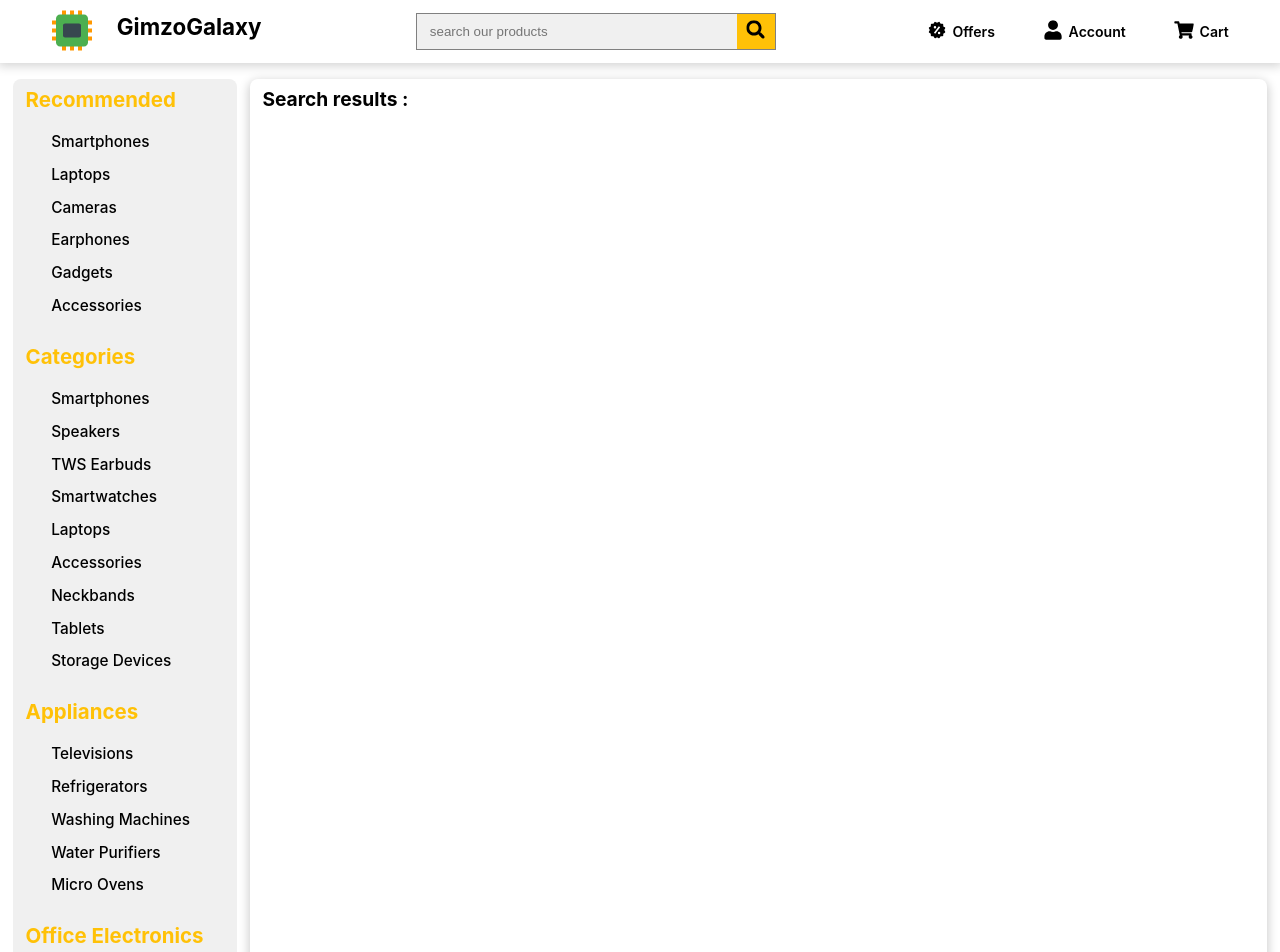
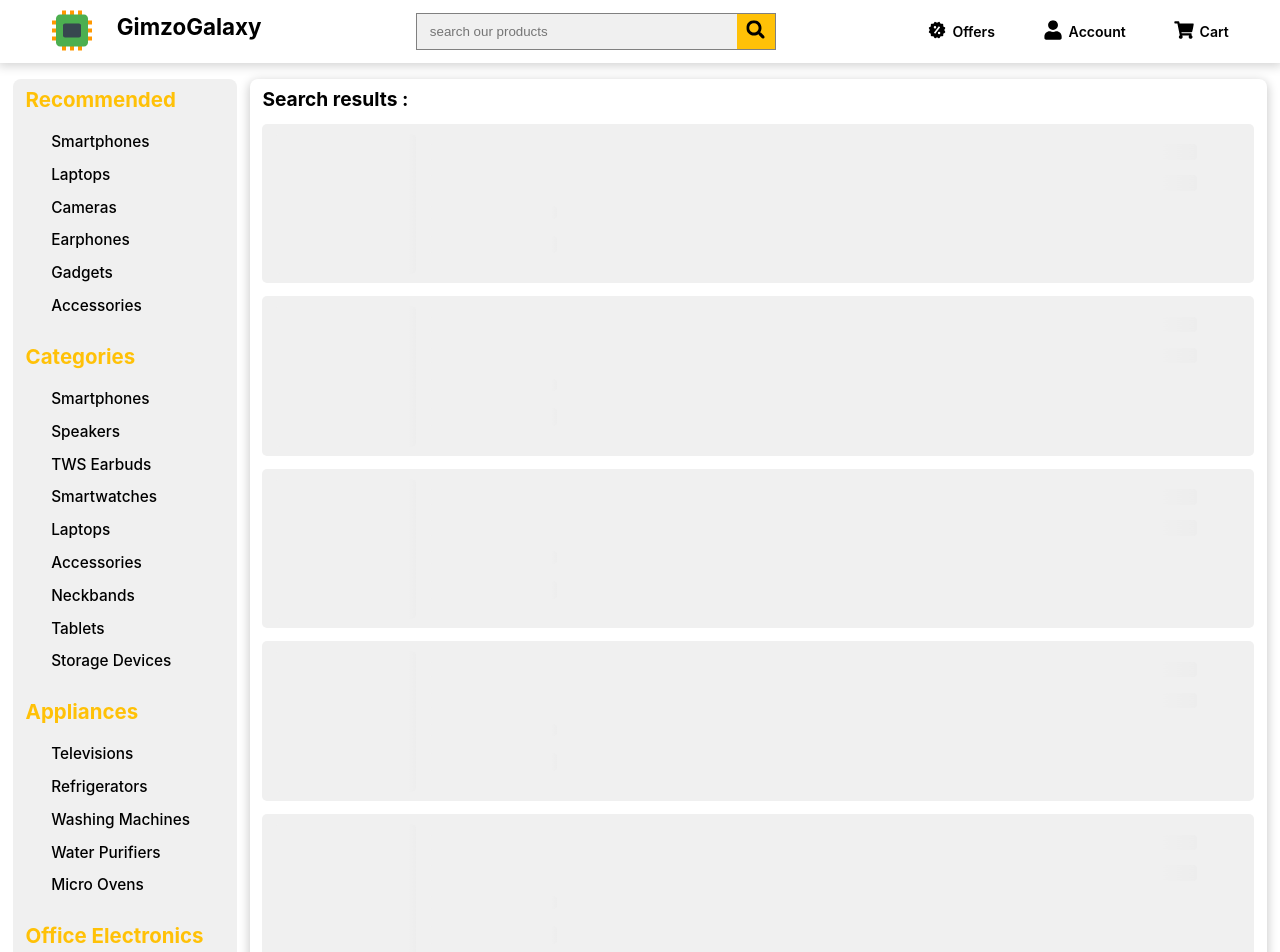
Before and after one commit to mohamedalijinnah81/gimzo-galaxy, a React (Create React App) app: page /gimzo-galaxy/search in a window 1280 px wide. Shown: the top 952 px of the page. Built offline with nearby package versions, Linux system fonts and the light colour scheme.

Commit message:
Category result implemented and Skeletons also

```diff
--- a/src/App.js
+++ b/src/App.js
@@ -8,6 +8,7 @@ import Searchresult from './components/searchresult/Searchresult.js';
 import axios from 'axios';
 import Sidebar from './components/home/Sidebar.js';
 import Listmodules from './components/home/Listmodules.js';
+import Categoryresult from './components/categoryresult/Categoryresult.js';
 
 function App() {
   const [searchItem, setSearchItem] = useState('');
@@ -17,6 +18,7 @@ function App() {
   const API_KEY = 'b2ffa4149da7cf2c4628d22edb54dd1b';
 
   const handleSubmit = async (e) => {
+    setIsLoading(true);
     e.preventDefault();
     navigate(`/gimzo-galaxy/search/${searchItem}`);
     const options = {
@@ -59,6 +61,9 @@ function App() {
             searchedList={searchedList}
             isLoading = {isLoading}
           />} />
+          <Route path='/gimzo-galaxy/category/:categoryName' element={<Categoryresult
+            API_KEY={API_KEY}
+          />} />
         </Routes>
       </div>
       <Footer />
--- /dev/null
+++ b/src/components/categoryresult/Categoryresult.js
@@ -0,0 +1,49 @@
+import React, { useState, useEffect } from 'react'
+import { useParams } from 'react-router-dom'
+import SearchList from '../searchresult/SearchList';
+import axios from 'axios';
+import Searchskeleton from '../searchresult/Searchskeleton';
+
+const Categoryresult = ({ API_KEY }) => {
+    const { categoryName } = useParams();
+    const [searchedList, setSearchedList] = useState([]);
+    const [isLoading, setIsLoading] = useState(true);
+
+    useEffect(() => {
+        setIsLoading(true);
+        async function fetchData() {
+          const options = {
+            method: 'GET',
+            url: `https://amazon-data-scraper124.p.rapidapi.com/search/${categoryName}`,
+            params: {
+              api_key: API_KEY
+            },
+            headers: {
+              'X-RapidAPI-Key': 'a07240adf6msha71256c7d443d8ap15d451jsndb014b6076f0',
+              'X-RapidAPI-Host': 'amazon-data-scraper124.p.rapidapi.com'
+            }
+          };
+            try {
+                const response = await axios.request(options);
+                const listItems = response.data.results;
+                setSearchedList(listItems);
+                // console.log(listItems);
+                setIsLoading(false);
+            } catch (error) {
+                console.error(error);
+            }
+        }
+        fetchData();
+    }, [categoryName])
+  return (
+    <div className='categoryresult'>
+        <h2>Category : {categoryName}</h2>
+        {isLoading && <Searchskeleton />}
+        {!isLoading && <SearchList
+            searchedList={searchedList}
+        />}
+    </div>
+  )
+}
+
+export default Categoryresult
--- a/src/components/home/categories/Categories.js
+++ b/src/components/home/categories/Categories.js
@@ -38,17 +38,17 @@ const Categories = () => {
                 </Link>
             </li>
             <li>
-                <Link to={'/category/neckbands'} className='categories'>
+                <Link to={'/gimzo-galaxy/category/neckbands'} className='categories'>
                 Neckbands
                 </Link>
             </li>
             <li>
-                <Link to={'/category/smartwatches'} className='categories'>
+                <Link to={'/gimzo-galaxy/category/smartwatches'} className='categories'>
                     Tablets
                 </Link>
             </li>
             <li>
-                <Link to={'/category/storagedevices'} className='categories'>
+                <Link to={'/gimzo-galaxy/category/storagedevices'} className='categories'>
                     Storage Devices
                 </Link>
             </li>
--- a/src/components/searchresult/Searchresult.js
+++ b/src/components/searchresult/Searchresult.js
@@ -1,14 +1,15 @@
 import SearchList from './SearchList'
 import '../../style/searchresult/Searchresult.css'
+import Searchskeleton from './Searchskeleton'
 
 const Searchresult = ({ searchItem, searchedList, isLoading }) => {
   return (
     <div className='searchresult'>
         <h2>Search results :</h2>
+        {isLoading && <Searchskeleton />}
         {!isLoading && <SearchList
           searchedList = {searchedList}
         />}
-        {/* {console.log(searchedList)} */}
     </div>
   )
 }
--- /dev/null
+++ b/src/components/searchresult/Searchskeleton.js
@@ -0,0 +1,62 @@
+import React from 'react'
+import Skeleton, { SkeletonTheme } from 'react-loading-skeleton'
+import '../../style/searchresult/Searchskeleton.css'
+
+const Searchskeleton = () => {
+  return (
+    <div className='searchskeleton'>
+        <SkeletonTheme baseColor='#F0F0F0' highlightColor='lightgrey'>
+            <div className="searchskeletonlist">
+                <Skeleton square width='11vw' height='11vw' className='searchimg' />
+                <div className="specskeleton">
+                    <Skeleton count={2} className='searchtitle' />
+                    <Skeleton count={1} className='searchrating' />
+                    <Skeleton count={1} className='searchprice' />
+                </div>
+            </div>
+            <div className="searchskeletonlist">
+                <Skeleton square width='11vw' height='11vw' className='searchimg' />
+                <div className="specskeleton">
+                    <Skeleton count={2} className='searchtitle' />
+                    <Skeleton count={1} className='searchrating' />
+                    <Skeleton count={1} className='searchprice' />
+                </div>
+            </div>
+            <div className="searchskeletonlist">
+                <Skeleton square width='11vw' height='11vw' className='searchimg' />
+                <div className="specskeleton">
+                    <Skeleton count={2} className='searchtitle' />
+                    <Skeleton count={1} className='searchrating' />
+                    <Skeleton count={1} className='searchprice' />
+                </div>
+            </div>
+            <div className="searchskeletonlist">
+                <Skeleton square width='11vw' height='11vw' className='searchimg' />
+                <div className="specskeleton">
+                    <Skeleton count={2} className='searchtitle' />
+                    <Skeleton count={1} className='searchrating' />
+                    <Skeleton count={1} className='searchprice' />
+                </div>
+            </div>
+            <div className="searchskeletonlist">
+                <Skeleton square width='11vw' height='11vw' className='searchimg' />
+                <div className="specskeleton">
+                    <Skeleton count={2} className='searchtitle' />
+                    <Skeleton count={1} className='searchrating' />
+                    <Skeleton count={1} className='searchprice' />
+                </div>
+            </div>
+            <div className="searchskeletonlist">
+                <Skeleton square width='11vw' height='11vw' className='searchimg' />
+                <div className="specskeleton">
+                    <Skeleton count={2} className='searchtitle' />
+                    <Skeleton count={1} className='searchrating' />
+                    <Skeleton count={1} className='searchprice' />
+                </div>
+            </div>
+        </SkeletonTheme>
+    </div>
+  )
+}
+
+export default Searchskeleton
--- a/src/style/searchresult/Searchresult.css
+++ b/src/style/searchresult/Searchresult.css
@@ -1,4 +1,4 @@
-.searchresult {
+.searchresult, .categoryresult {
     display: flex;
     flex-direction: column;
     background-color: #FFF;
@@ -9,7 +9,7 @@
     box-shadow: 0px 3px 10px 2px lightgray;
 }
 
-.searchresult h2 {
+.searchresult h2, .categoryresult h2 {
     margin: 0;
     font-size: 1.5vw;
 }
@@ -45,7 +45,7 @@
     font-size: 1.6vw;
 }
 
-.searchresult ul {
+.searchresult ul, .categoryresult ul {
     display: flex;
     flex-direction: column;
     list-style: none;
--- /dev/null
+++ b/src/style/searchresult/Searchskeleton.css
@@ -0,0 +1,32 @@
+.searchskeletonlist {
+    display: flex;
+    padding: 1vh 1vw 0.7vw;
+    border-radius: 5px;
+    background-color: #F0F0F0;
+    margin-top: 1vw;
+}
+
+.searchimg {
+    width: 11vw;
+    height: 11vw;
+    border-radius: 5px;
+    margin-right: 1vw;
+}
+
+.searchtitle {
+    height: 1.2vw;
+    margin-top: 1vw;
+    width: 60vw;
+}
+
+.searchrating {
+    height: 1vw;
+    margin-top: 1vw;
+    width: 10vw;
+}
+
+.searchprice {
+    height: 1.4vw;
+    margin-top: 1vw;
+    width: 10vw;
+}
```
